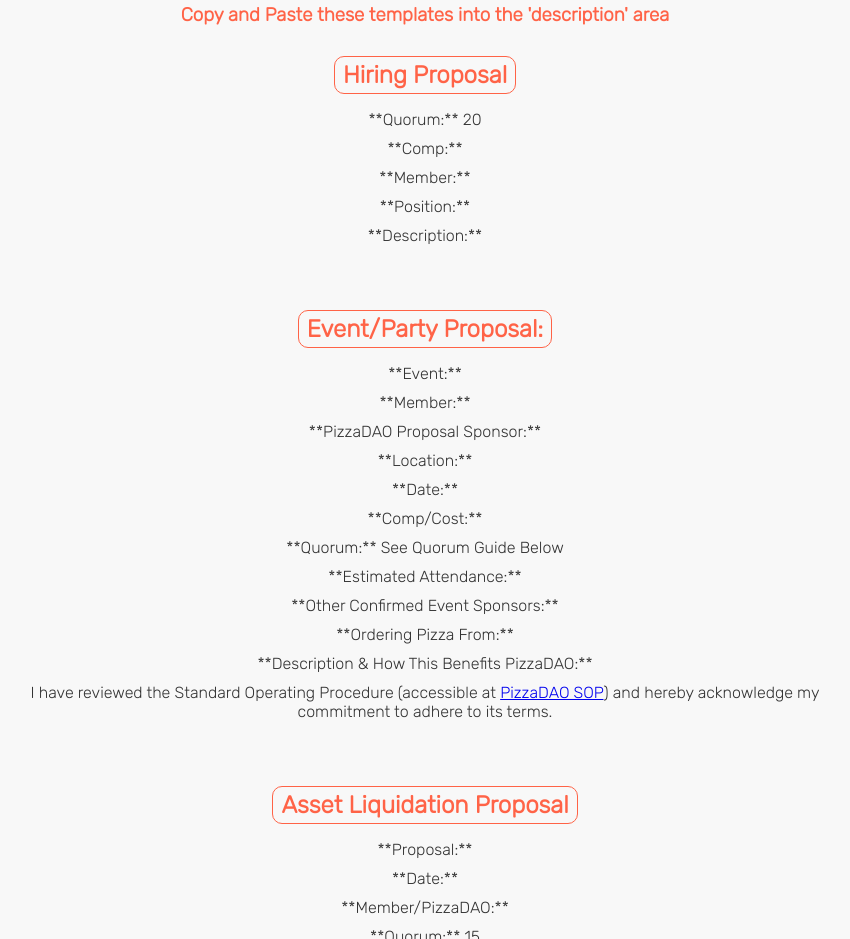
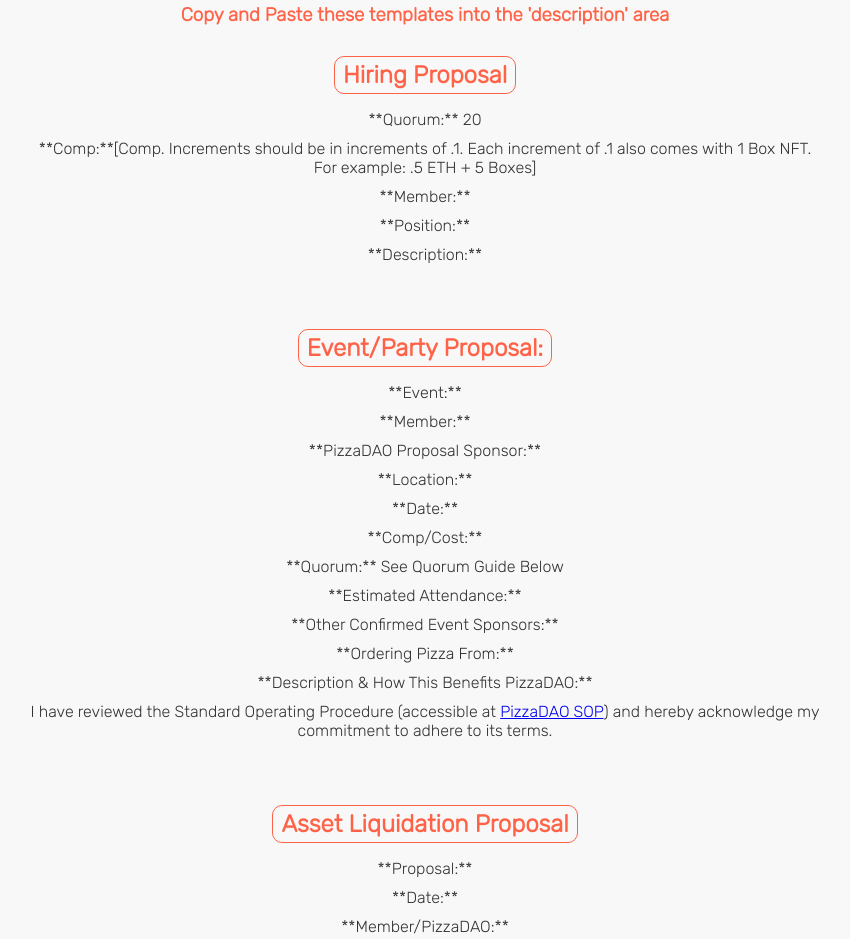
Before and after one commit to scrimmageproductions/ProposalRecipe2, a plain HTML site: page index.html in a window 1280 px wide. Shown: the part 1500-2439 px from the top of the page, without its empty margins (215-1065 px from the left). Drawn offline with Linux system fonts and the light colour scheme.

Commit message:
Update index.html
Added [Comp. Increments should be in increments of .1. Each increment of .1 also comes with 1 Box NFT. For example: .5 ETH + 5 Boxes] to hiring proposal template section

```diff
--- a/index.html
+++ b/index.html
@@ -262,7 +262,8 @@ Please paste this template below in the proposal channel or a Google Docs sheet
     <h4>Hiring Proposal</h4>
  <ul>
 <li>**Quorum:** 20</li>
-<li>**Comp:**</li>
+<li>**Comp:**[Comp. Increments should be in increments of .1. Each increment of .1 also comes with 1 Box NFT. For example: .5 ETH + 5 Boxes]
+</li>
 <li>**Member:**</li>
 <li>**Position:**</li>
 <li>**Description:**</li>
```
